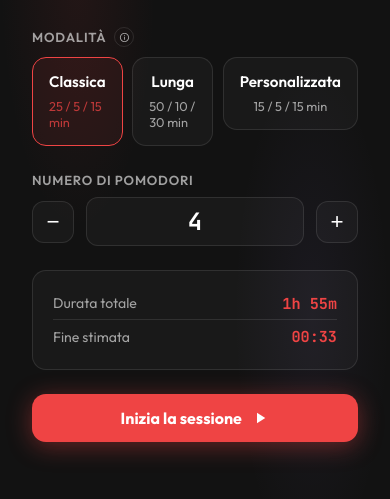
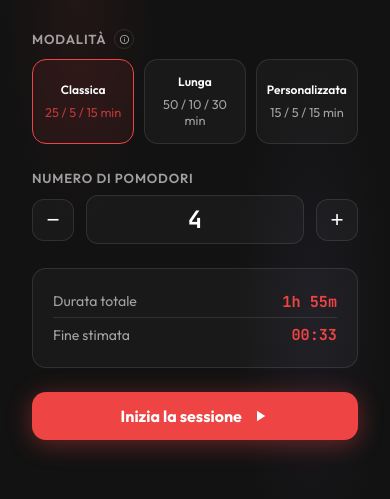
Before and after one commit to slapomarda/slapomarda.github.io, a plain HTML site: page pomodoro/index.html in a window 390 px wide. Shown: the part 277-776 px from the top of the page. Drawn offline with Linux system fonts and the light colour scheme.

Commit message:
fix: griglia mobile card modalità pomodoro

```diff
--- a/pomodoro/style.css
+++ b/pomodoro/style.css
@@ -161,7 +161,7 @@ html, body {
 /* Mode selector */
 .mode-selector {
     display: grid;
-    grid-template-columns: 1fr 1fr 1fr;
+    grid-template-columns: repeat(3, minmax(0, 1fr));
     gap: 0.6rem;
 }
 
@@ -178,6 +178,8 @@ html, body {
 .mode-option {
     position: relative;
     cursor: pointer;
+    display: flex;
+    height: 100%;
 }
 
 .mode-option input[type="radio"] {
@@ -191,7 +193,11 @@ html, body {
     display: flex;
     flex-direction: column;
     align-items: center;
-    padding: 0.9rem 1rem;
+    justify-content: center;
+    width: 100%;
+    height: 100%;
+    padding: 0.9rem 0.5rem; /* reduced side padding for narrow screens */
+    text-align: center;
     border-radius: 14px;
     border: 1.5px solid var(--border);
     background: var(--bg-surface);
@@ -200,9 +206,12 @@ html, body {
 
 .mode-name {
     font-weight: 600;
-    font-size: 0.95rem;
+    font-size: clamp(0.75rem, 3vw, 0.95rem);
     color: var(--text);
     margin-bottom: 0.2rem;
+    word-wrap: break-word;
+    word-break: break-word;
+    hyphens: auto;
 }
 
 .mode-detail {
```
